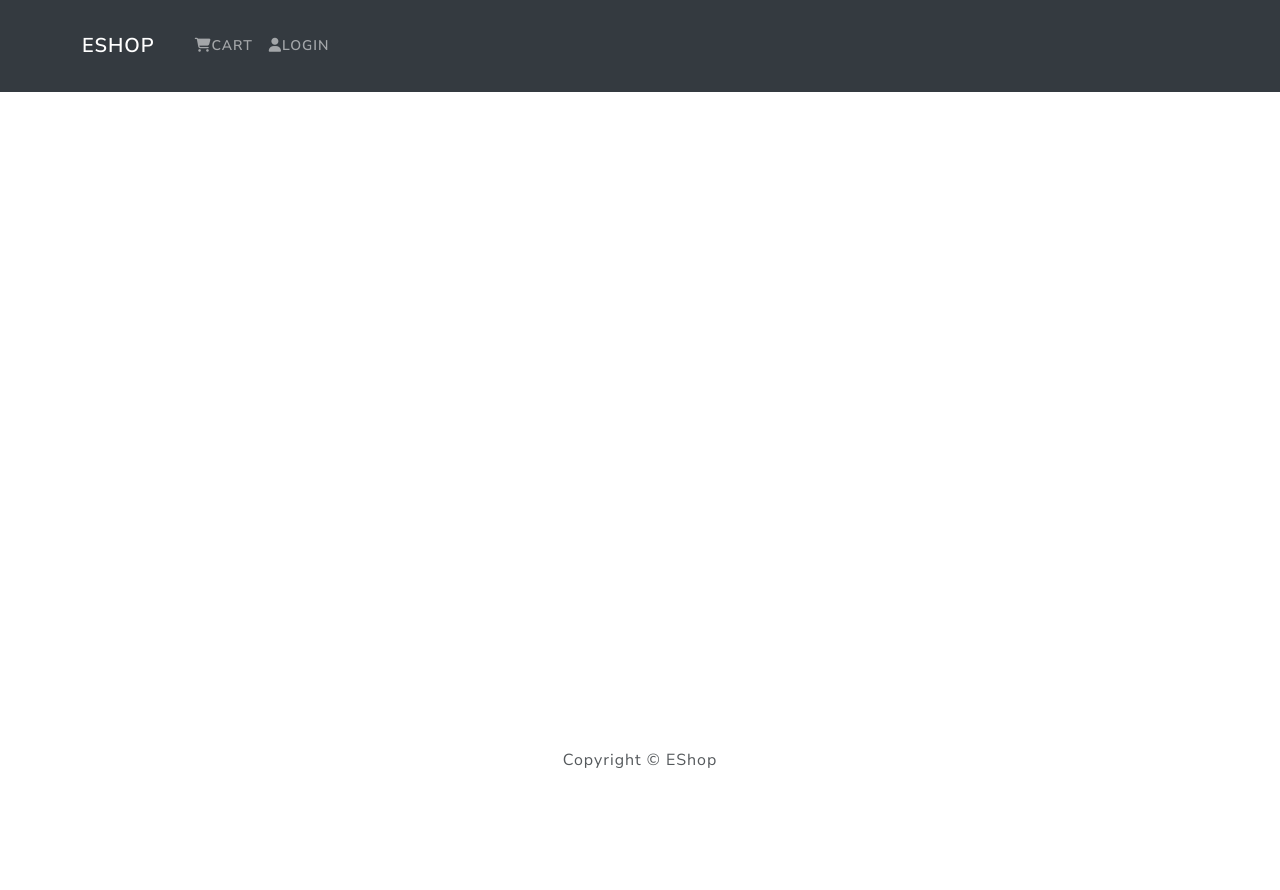
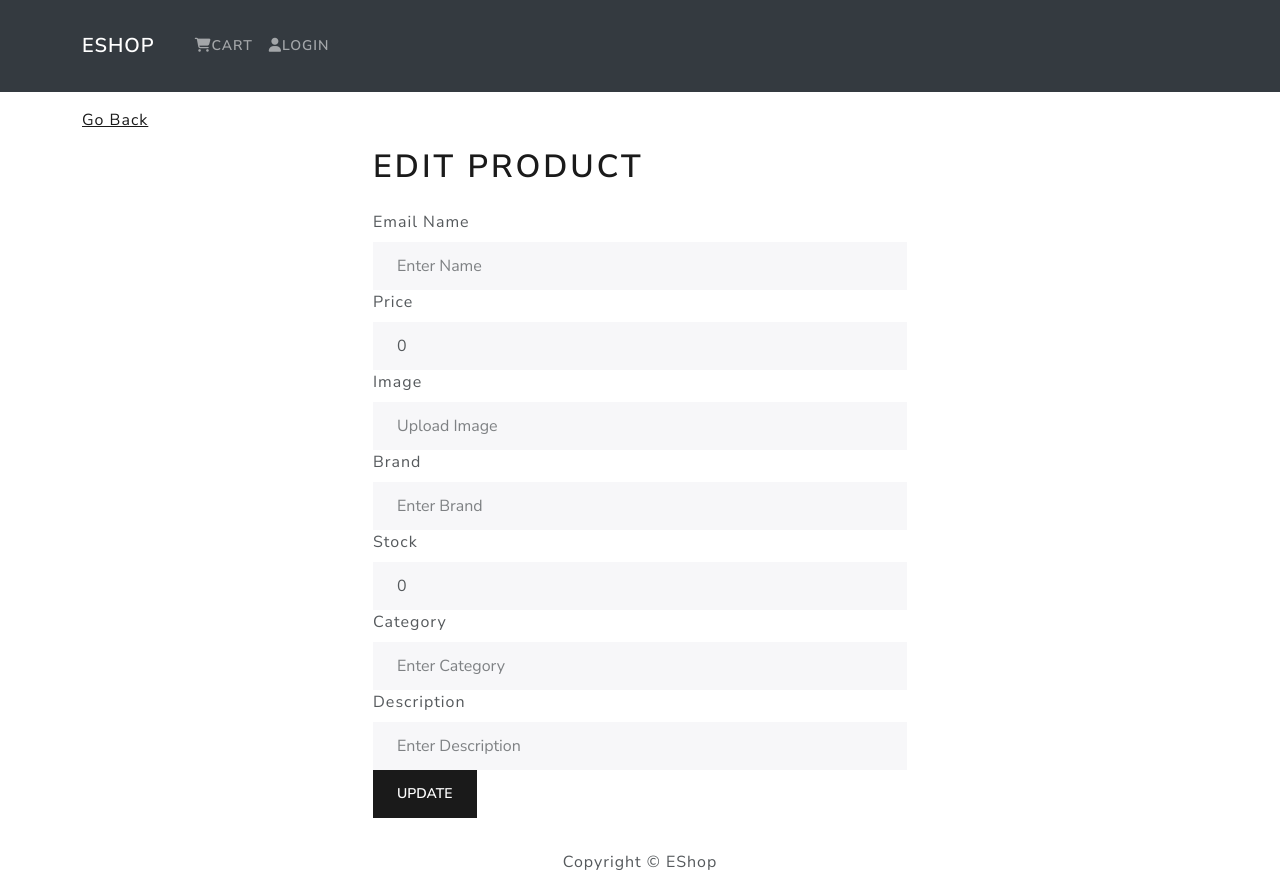
Before and after one commit to ahmadysayed/EShop-frontend, a React (Create React App) app: page /admin/product/1/edit in a window 1280 px wide. Before the commit the page ends 800 px from the top, so only its background shows below. Built offline with nearby package versions, Linux system fonts and the light colour scheme; no server answers.

Commit message:
Product Edit Screen

```diff
--- a/src/App.js
+++ b/src/App.js
@@ -15,6 +15,7 @@ import OrderScreen from './screens/OrderScreen'
 import UserListScreen from './screens/UserListScreen'
 import EditUserScreen from './screens/UserEditScreen'
 import ProductListScreen from './screens/ProductListScreen'
+import ProductEditScreen from './screens/ProductEditScreen'
 
 function App() {
   return (
@@ -36,6 +37,7 @@ function App() {
             <Route path='/cart/:id?' element={<CartScreen />} />
             <Route path='/admin/userlist' element={<UserListScreen />} />
             <Route path='/admin/user/:id/edit' element={<EditUserScreen />} />
+            <Route path='/admin/product/:id/edit' element={<ProductEditScreen />} />
             <Route path='/admin/productlist' element={<ProductListScreen />} />
           </Routes>
           </Container>
--- /dev/null
+++ b/src/screens/ProductEditScreen.js
@@ -0,0 +1,110 @@
+import React, { useState, useEffect } from 'react'
+import { Link, useParams, useNavigate } from 'react-router-dom'
+import { Form, Button } from 'react-bootstrap'
+import { useDispatch, useSelector } from 'react-redux'
+import Loader from '../components/Loader'
+import Message from '../components/Message'
+import FormContainer from '../components/FormContainer'
+import { listProductDetails } from '../actions/productActions'
+
+function ProductEditScreen() {
+    const { id } = useParams()
+    const [name, setName] = useState('')
+    const [price, setPrice] = useState(0)
+    const [image, setImage] = useState('')
+    const [brand, setBrand] = useState('')
+    const [category, setCategory] = useState('')
+    const [countInStock, setCountInStock] = useState(0)
+    const [description, setDescription] = useState('')
+
+    const dispatch = useDispatch()
+    const history = useNavigate()
+
+    const productDetails = useSelector(state => state.productDetails)
+    const { error, loading, product } = productDetails
+
+    useEffect(() => {
+
+        if(!product.name || product._id  !== Number(id)) {
+            dispatch(listProductDetails(id))
+        } else {
+            setName(product.name)
+            setPrice(product.price)
+            setImage(product.image)
+            setBrand(product.brand)
+            setCategory(product.category)
+            setCountInStock(product.countInStock)
+            setDescription(product.description)
+        }
+
+    }, [dispatch, product, id, history])
+
+    const submitHandler = (e) => {
+        e.preventDefault()
+        //Update Products
+    }
+  return (
+    <div>
+        <Link to='/admin/productlist'>
+            Go Back
+        </Link>
+    <FormContainer>
+        <h1>Edit Product</h1>
+
+        {loading ? <Loader /> : error ? <Message variant='danger'>{error}</Message> : (
+            <Form onSubmit={submitHandler}>
+            <Form.Group controlId='name'>
+                <Form.Label>Email Name</Form.Label>
+                <Form.Control type='name' placeholder='Enter Name' value={name} onChange={(e) => setName(e.target.value)}>
+                </Form.Control>
+            </Form.Group>
+
+            <Form.Group controlId='price'>
+                <Form.Label>Price</Form.Label>
+                <Form.Control type='number' placeholder='Enter Price' value={price} onChange={(e) => setPrice(e.target.value)}>
+                </Form.Control>
+            </Form.Group>
+
+            <Form.Group controlId='image'>
+                <Form.Label>Image</Form.Label>
+                <Form.Control type='text' placeholder='Upload Image' value={image} onChange={(e) => setImage(e.target.value)}>
+                </Form.Control>
+            </Form.Group>
+
+            <Form.Group controlId='brand'>
+                <Form.Label>Brand</Form.Label>
+                <Form.Control type='text' placeholder='Enter Brand' value={brand} onChange={(e) => setBrand(e.target.value)}>
+                </Form.Control>
+            </Form.Group>
+
+            <Form.Group controlId='countinstock'>
+                <Form.Label>Stock</Form.Label>
+                <Form.Control type='number' placeholder='Enter Stock' value={countInStock} onChange={(e) => setCountInStock(e.target.value)}>
+                </Form.Control>
+            </Form.Group>
+
+            <Form.Group controlId='category'>
+                <Form.Label>Category</Form.Label>
+                <Form.Control type='text' placeholder='Enter Category' value={category} onChange={(e) => setCategory(e.target.value)}>
+                </Form.Control>
+            </Form.Group>
+
+            <Form.Group controlId='description'>
+                <Form.Label>Description</Form.Label>
+                <Form.Control type='description' placeholder='Enter Description' value={description} onChange={(e) => setDescription(e.target.value)}>
+                </Form.Control>
+            </Form.Group>
+
+            <Button type='submit' variant='primary'> Update</Button>
+
+        </Form>
+
+        )}
+
+
+    </FormContainer>
+    </div>
+  )
+}
+
+export default ProductEditScreen
```
